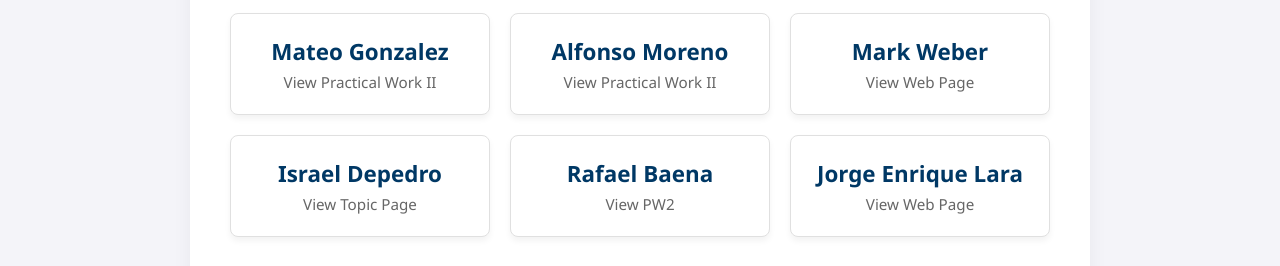
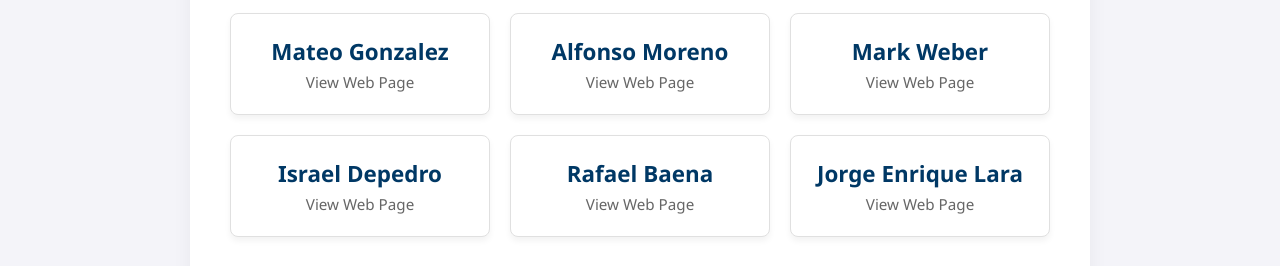
Before and after one commit to Pablo-Cornejo-Garrido/my_first_web_page_2025-2, a plain HTML site: page pages/net.html in a window 1280 px wide. Shown: the part 358-624 px from the top of the page. Drawn offline with Linux system fonts and the light colour scheme.

Commit message:
Last Touches

```diff
--- a/pages/net.html
+++ b/pages/net.html
@@ -31,12 +31,12 @@
 
             <a href="https://mateo-gonzalez-silva.github.io/practical_work_2/" class="card" target="_blank">
                 <h3>Mateo Gonzalez</h3>
-                <p>View Practical Work II</p>
+                <p>View Web Page</p>
             </a>
 
             <a href="https://alfonso-moreno-aguilera.github.io/Fundamentals-of-Computer-Engineering-Practical-Work-II/" class="card" target="_blank">
                 <h3>Alfonso Moreno</h3>
-                <p>View Practical Work II</p>
+                <p>View Web Page</p>
             </a>
 
             <a href="https://mark-weber-sainz.github.io/Web_Page/" class="card" target="_blank">
@@ -46,12 +46,12 @@
 
             <a href="https://israel-depedro-castillo.github.io/Practical_work_II/public/topic.html" class="card" target="_blank">
                 <h3>Israel Depedro</h3>
-                <p>View Topic Page</p>
+                <p>View Web Page</p>
             </a>
 
             <a href="https://rafael-baena-gomez.github.io/PW2/" class="card" target="_blank">
                 <h3>Rafael Baena</h3>
-                <p>View PW2</p>
+                <p>View Web Page</p>
             </a>
 
             <a href="https://jorgeenrique-lara-tondorf.github.io/My_Web_Page_for_university/" class="card" target="_blank">
```
Also changed, not shown: 1 other file.
